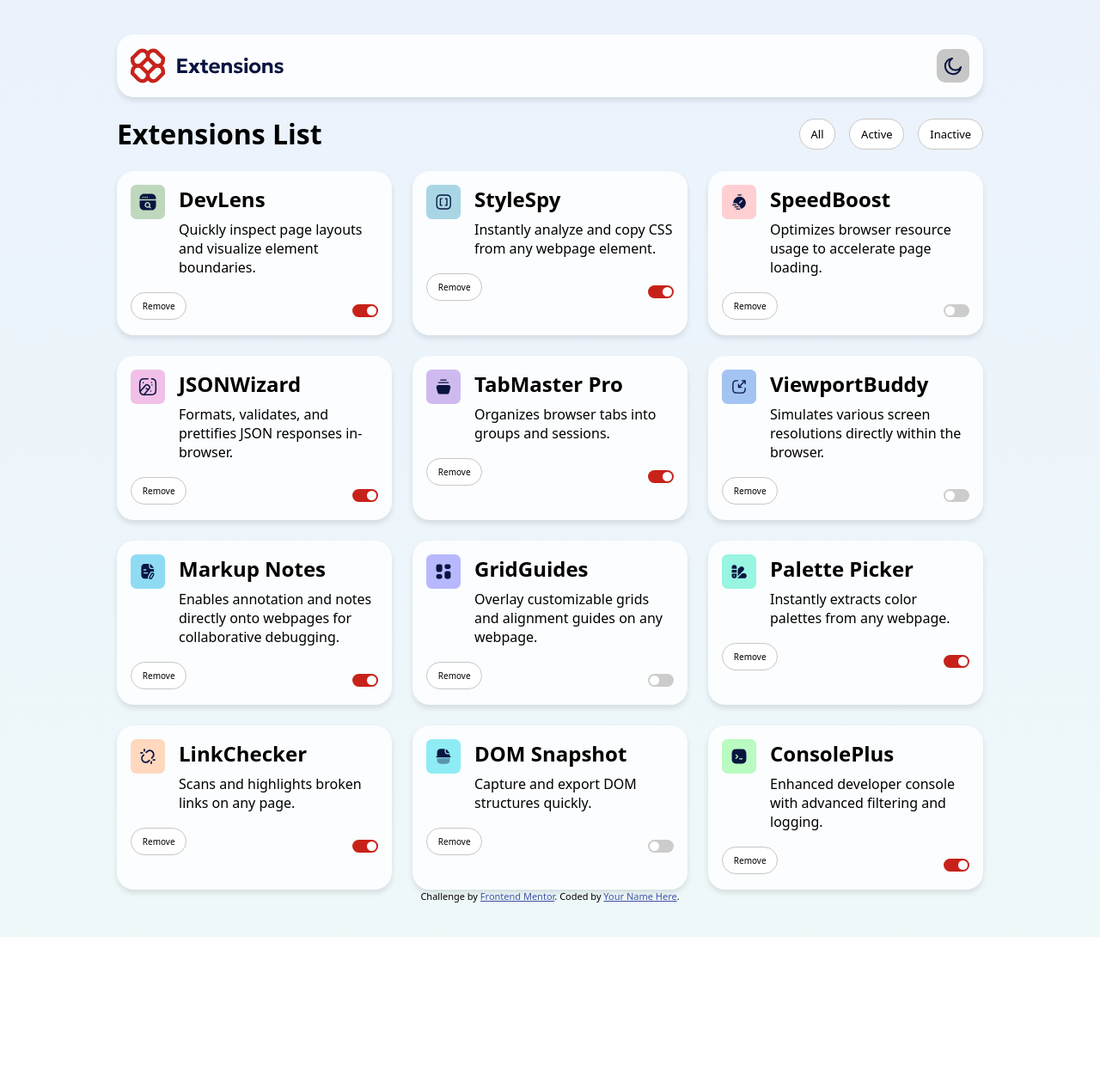
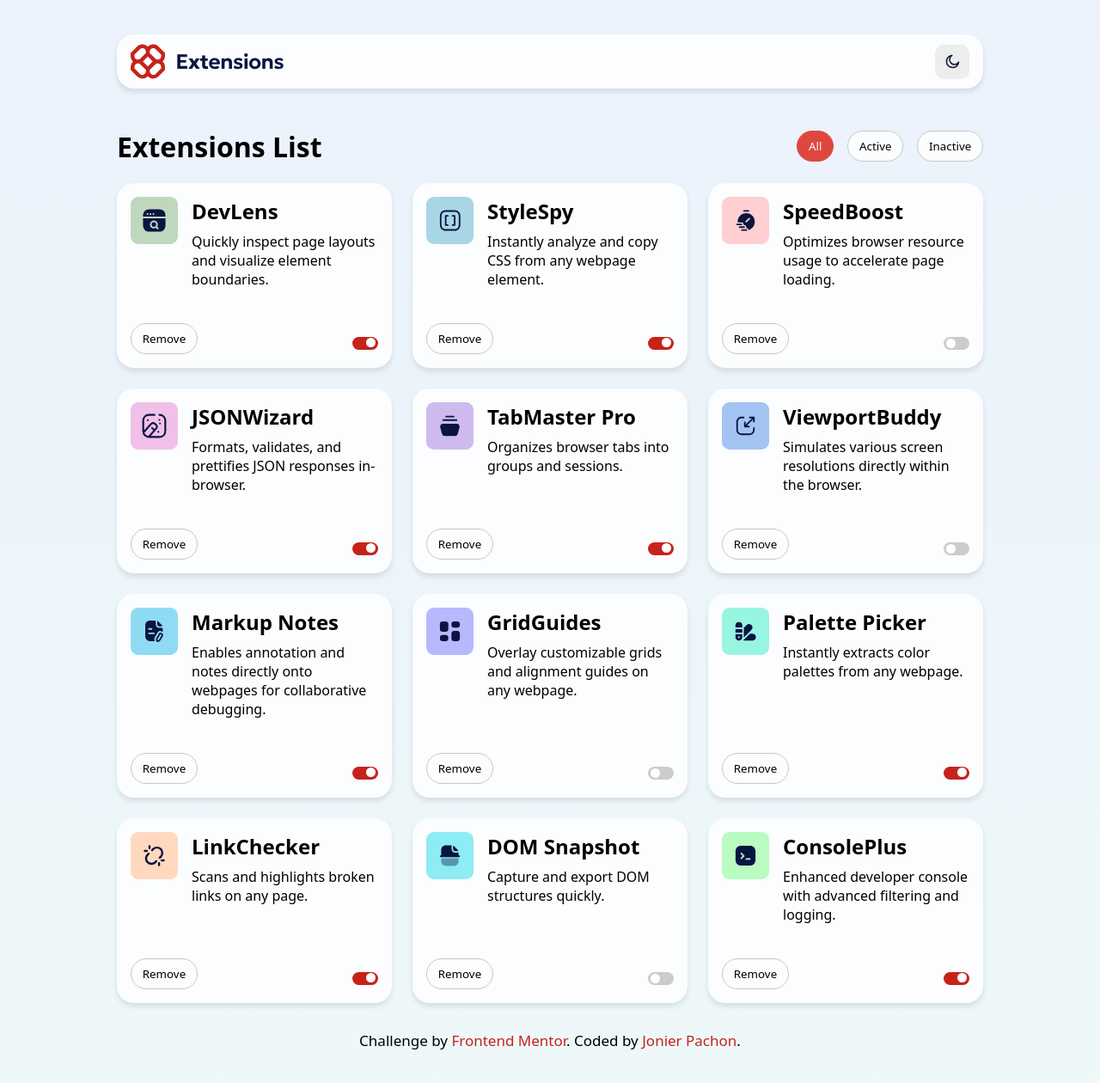
Before and after one commit to JonierPachon/frontendmentor-extension-manager, a plain HTML site: page index.html in a window 1280 px wide. Shown: the whole page at 86% size. Before the commit the page ends 1090 px from the top, so only its background shows below. Drawn offline with Linux system fonts and the light colour scheme; a web font is replaced by a local one.

Commit message:
Implemented dark and light mode themes for improved user experience.

```diff
--- a/index.html
+++ b/index.html
@@ -11,7 +11,7 @@
          sizes="32x32"
          href="./assets/images/favicon-32x32.png"
       />
-      <link rel="stylesheet" href="./style.css" />
+      <!-- <link rel="stylesheet" href="./style.css" /> -->
       <link
          rel="stylesheet"
          href="https://fonts.google.com/noto/specimen/Noto+Sans"
@@ -31,19 +31,30 @@
       </style>
    </head>
    <body>
-      <div class="container second-part">
-         <img src="./assets/images/logo.svg" alt="logo" />
+      <div class="first-header second-part">
+         <img src="./assets/images/logo-light.svg" alt="light logo" />
+         <img src="./assets/images/logo-night.svg" alt="night logo" />
 
-         <div class="moon-container">
+         <div class="moon-container theme-switch" tabindex="0">
             <img src="./assets/images/icon-moon.svg" alt="moon icon" />
+            <img src="./assets/images/icon-sun.svg" alt="sun icon" />
          </div>
       </div>
       <div class="second-header">
          <h1>Extensions List</h1>
          <div class="second-header-buttons">
-            <button class="second-header-button">All</button>
-            <button class="second-header-button">Active</button>
-            <button class="second-header-button">Inactive</button>
+            <button
+               class="second-header-button active"
+               onclick="activateButton(this)"
+            >
+               All
+            </button>
+            <button class="second-header-button" onclick="activateButton(this)">
+               Active
+            </button>
+            <button class="second-header-button" onclick="activateButton(this)">
+               Inactive
+            </button>
          </div>
       </div>
 
@@ -53,9 +64,13 @@
 
       <div class="attribution">
          Challenge by
-         <a href="https://www.frontendmentor.io?ref=challenge"
+         <a href="https://www.frontendmentor.io?ref=challenge" target="_blank"
             >Frontend Mentor</a
-         >. Coded by <a href="#">Your Name Here</a>.
+         >. Coded by
+         <a href="https://funny-rabanadas-625f53.netlify.app/" target="_blank"
+            >Jonier Pachon</a
+         >.
       </div>
+      <link rel="stylesheet" href="./style.css" />
    </body>
 </html>
--- a/script.js
+++ b/script.js
@@ -1,3 +1,5 @@
+// dynamic data
+
 fetch("./data.json")
    .then((res) => res.json())
    .then((data) => {
@@ -7,7 +9,6 @@ fetch("./data.json")
       data.forEach((extension) => {
          const card = document.createElement("div");
          card.className = "card";
-         card.className = "container";
 
          card.innerHTML = `
          <div class="first-part">
@@ -20,10 +21,10 @@ fetch("./data.json")
             </div>
          </div>
          <div class="second-part">
-            <button>Remove</button>
+            <button class="btn-remove">Remove</button>
             <label class="switch">
                <input type="checkbox" ${extension.isActive ? "checked" : ""} />
-               <span class="slider round"></span>
+               <span class="slider round" tabindex="0"></span>
             </label>
          </div>
 
@@ -33,3 +34,37 @@ fetch("./data.json")
       });
    })
    .catch((err) => console.error("Failed to load JSON", err));
+
+// toggle dark mode and light mode
+let darkMode = localStorage.getItem("dark-mode");
+let themeSwitch = document.querySelector(".theme-switch");
+
+const enableDarkMode = () => {
+   document.body.classList.add("dark-mode");
+   localStorage.setItem("dark-mode", "active");
+};
+
+const disableDarkMode = () => {
+   document.body.classList.remove("dark-mode");
+   localStorage.setItem("dark-mode", null);
+};
+
+if (darkMode === "active") {
+   enableDarkMode();
+}
+
+themeSwitch.addEventListener("click", () => {
+   darkMode = localStorage.getItem("dark-mode");
+   darkMode !== "active" ? enableDarkMode() : disableDarkMode();
+});
+
+// Activate button
+function activateButton(button) {
+   const buttons = document.querySelectorAll(".second-header-button");
+
+   buttons.forEach((btn) => {
+      btn.classList.remove("active");
+   });
+
+   button.classList.add("active");
+}
--- a/style.css
+++ b/style.css
@@ -1,11 +1,56 @@
+:root {
+   --bg-body: linear-gradient(180deg, #ebf2fc 0%, #eef8f9 100%);
+   --bg-container: hsl(200, 60%, 99%);
+   --text-color: black;
+   --text-paragraph: var(--text-color);
+   --slider-active: hsl(3, 77%, 44%);
+   --remove-hover-focus: var(--slider-active);
+   --remove-bg: var(--bg-container);
+   --btn-hover-text: var(--bg-container);
+   --btns-and-slider-hover: hsl(
+      3,
+      71%,
+      56%
+   ); /*focus: icon, slider and the buttons*/
+   --btns-hover: hsla(0, 1%, 82%, 0.775);
+   --icon-mode: hsl(0, 0%, 93%);
+   --icon-mode-hover: hsl(0, 0%, 78%);
+}
+/*  */
+.dark-mode {
+   --bg-body: linear-gradient(180deg, #040918 0%, #091540 100%);
+   --bg-container: hsl(226, 25%, 17%);
+   --text-color: white;
+   --text-paragraph: hsl(0, 0%, 78%);
+   --remove-bg: var(--bg-container);
+   --icon-mode: hsl(225, 23%, 24%);
+   --icon-mode-hover: hsl(226, 11%, 37%);
+}
+
+.theme-switch img:last-child,
+.first-header img:nth-child(2) {
+   display: none;
+}
+
+.dark-mode .theme-switch img:first-child,
+.dark-mode .first-header img:first-child {
+   display: none;
+}
+
+.dark-mode .theme-switch img:last-child,
+.dark-mode .first-header img:nth-child(2) {
+   display: block;
+}
+
 * {
    box-sizing: border-box;
    font-family: "Noto Sans", sans-serif;
+   color: var(--text-color);
 }
 
 body {
    padding: 2rem 8rem;
-   background: linear-gradient(180deg, #ebf2fc 0%, #eef8f9 100%);
+   background: var(--bg-body);
 }
 
 h1 {
@@ -17,6 +62,12 @@ h2 {
 p {
    font-size: 16px;
    margin-top: 0.5rem;
+   color: var(--text-paragraph);
+}
+
+.first-header img {
+   print-color-adjust: exact;
+   -webkit-print-color-adjust: rgb(255, 255, 255);
 }
 
 .moon-container {
@@ -24,11 +75,30 @@ p {
    justify-content: center;
    align-items: center;
    cursor: pointer;
-   background: hsl(0, 0%, 78%);
+   background: var(--icon-mode);
    border-radius: 10px;
-   width: 15px;
-   height: 15px;
+   width: 40px;
+   height: 40px;
    padding: 1.2rem;
+}
+
+.moon-container img {
+   width: 17px;
+   height: 17px;
+}
+
+.moon-container:hover {
+   background: var(--icon-mode-hover);
+}
+
+.moon-container:focus {
+   outline: 2px solid var(--btns-and-slider-hover);
+   border: 1px solid white;
+}
+
+.second-header {
+   padding-top: 1.5rem;
+   padding-bottom: 0.5;
 }
 
 .second-header-buttons {
@@ -36,8 +106,25 @@ p {
    gap: 1rem;
 }
 .second-header-button {
-   font-size: 13px;
    border-radius: 18px;
+}
+.second-header-button.active {
+   border-color: var(--btns-and-slider-hover);
+   color: var(--btn-hover-text);
+   background: var(--btns-and-slider-hover);
+}
+
+.second-header-button:hover {
+   border-color: var(--btns-and-slider-hover);
+   color: var(--btn-hover-text);
+}
+/* .second-header-button:hover {
+   border-color: var(--btns-and-slider-hover);
+   color: var(--btn-hover-text);
+} */
+.second-header-button:focus {
+   outline: 2px solid var(--btns-and-slider-hover);
+   border: 1px solid white;
 }
 
 .grid-container {
@@ -45,42 +132,60 @@ p {
    grid-template-columns: repeat(auto-fill, minmax(300px, 1fr));
    gap: 1.5rem;
 }
+
+.first-header {
+   gap: 1.5rem;
+   background: var(--bg-container);
+   border-radius: 20px;
+   padding: 0.7rem 1rem;
+   box-shadow: 0 4px 6px rgba(0, 0, 0, 0.1);
+}
+
 .second-header {
    display: flex;
    justify-content: space-between;
    align-items: center;
 }
 
-.container {
+.card {
+   display: flex;
+   flex-direction: column;
+   justify-content: space-between;
    gap: 1.5rem;
-   background: hsl(200, 60%, 99%);
+   background: var(--bg-container);
    border-radius: 20px;
    padding: 1rem;
    box-shadow: 0 4px 6px rgba(0, 0, 0, 0.1);
 }
-.card {
-   display: flex;
-   flex-direction: column;
-
-   position: relative;
-}
 
 .logo {
-   width: 40px;
-   height: 40px;
+   width: 55px;
+   height: 55px;
 }
 
 button {
-   background: white;
-   font-size: 10px;
+   background: var(--remove-bg);
    border: 1.5px solid hsl(0, 0%, 78%);
    border-radius: 30px;
    padding: 0.5rem 0.8rem;
    cursor: pointer;
 }
 
+.btn-remove:hover {
+   background: var(--remove-hover-focus);
+   color: var(--btn-hover-text);
+   border-color: var(--remove-hover-focus);
+}
+
+.btn-remove:focus {
+   outline: 2px solid var(--remove-hover-focus);
+   border-color: var(--bg-container);
+}
+
 .switch input {
-   display: none;
+   opacity: 0;
+   position: absolute;
+   left: -9999px;
 }
 
 .slider {
@@ -97,8 +202,8 @@ button {
 .slider::before {
    content: "";
    position: absolute;
-   top: 2px;
-   left: 2px;
+   top: 1.5px;
+   left: 3px;
    width: 11px;
    height: 11px;
    background: white;
@@ -107,15 +212,31 @@ button {
 }
 
 input:checked + .slider {
-   background: hsl(3, 77%, 44%);
+   background: var(--slider-active);
+}
+
+input[type="checkbox"]:focus + .slider {
+   outline: 2px solid var(--btns-and-slider-hover);
+   border: 1px solid white;
+}
+
+input:checked + .slider:hover,
+.second-header-button:hover,
+.slider:focus,
+.container:focus,
+.second-header-button:focus {
+   background: var(--btns-and-slider-hover);
 }
 
 input:checked + .slider::before {
    transform: translateX(15px);
+   top: 1px;
+   left: 1px;
 }
 
 .first-part {
    display: flex;
+
    gap: 1rem;
 }
 
@@ -125,3 +246,24 @@ input:checked + .slider::before {
    align-content: center;
    align-items: center;
 }
+
+.attribution {
+   margin-top: 2rem;
+   font-size: 17px;
+   text-align: center;
+   transition: all 3s ease;
+   transition: smooth;
+}
+.attribution a {
+   text-decoration: none;
+   color: var(--slider-active);
+   transition: all 3s ease;
+   transition: smooth;
+}
+a:hover {
+   text-decoration: underline;
+   text-underline-offset: 7px;
+   transform: translateY(100px);
+   text-decoration-color: var(--btns-and-slider-hover);
+   color: var(--btns-and-slider-hover);
+}
```
Also changed, not shown: assets/images/logo-light.svg (renamed from assets/images/logo.svg), assets/images/logo-night.svg (added).
